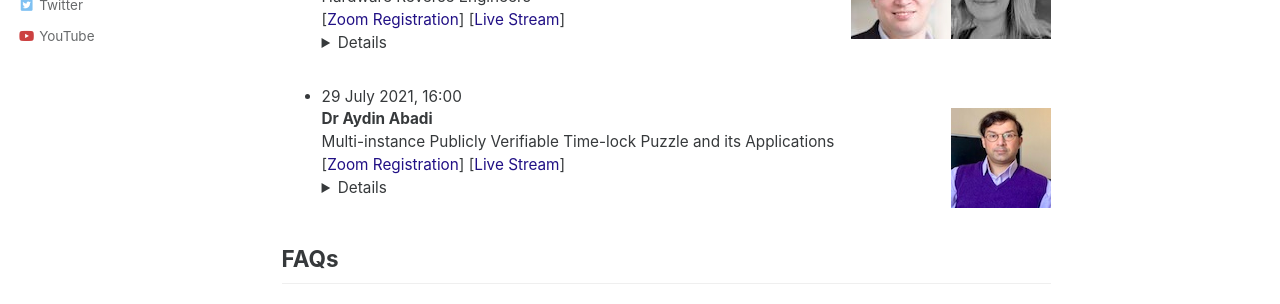
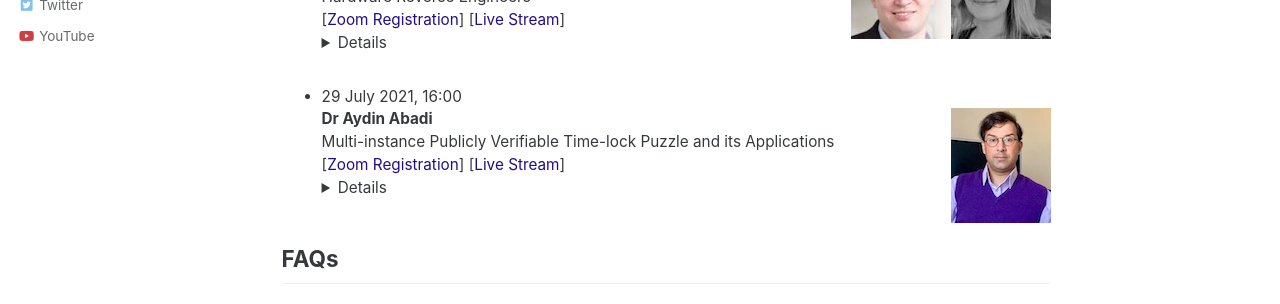
Before and after one commit to uclisec/uclisec.github.io, a Jekyll site: the page built from _pages/seminars.md, in a window 1280 px wide. Shown: the part 347-651 px from the top of the page. Built offline with Jekyll 4.4.1, drawn with Linux system fonts in a browser that asks for light colours.

Commit message:
resize aydin image

```diff
--- a/_pages/seminars.md
+++ b/_pages/seminars.md
@@ -14,7 +14,7 @@ Upcoming events
 Towards Cognitive Obfuscation - Understanding Cognitive Processes of Hardware Reverse Engineers
 [[Zoom Registration](https://ucl.zoom.us/meeting/register/tJYpf-2grTorGNxFnItdfR3SSG89tgyB9Zeh)] [[Live Stream]()]<details><br></details>
 <!----->
-<img src="../images/aydin.jpg" style="float:right;width:100px;height:100px;margin-top:30px">
+<img src="../images/aydin.jpg" style="float:right;width:100px;height:115px;margin-top:30px">
 - 29 July 2021, 16:00
 **Dr Aydin Abadi**
 Multi-instance Publicly Verifiable Time-lock Puzzle and its Applications
```
